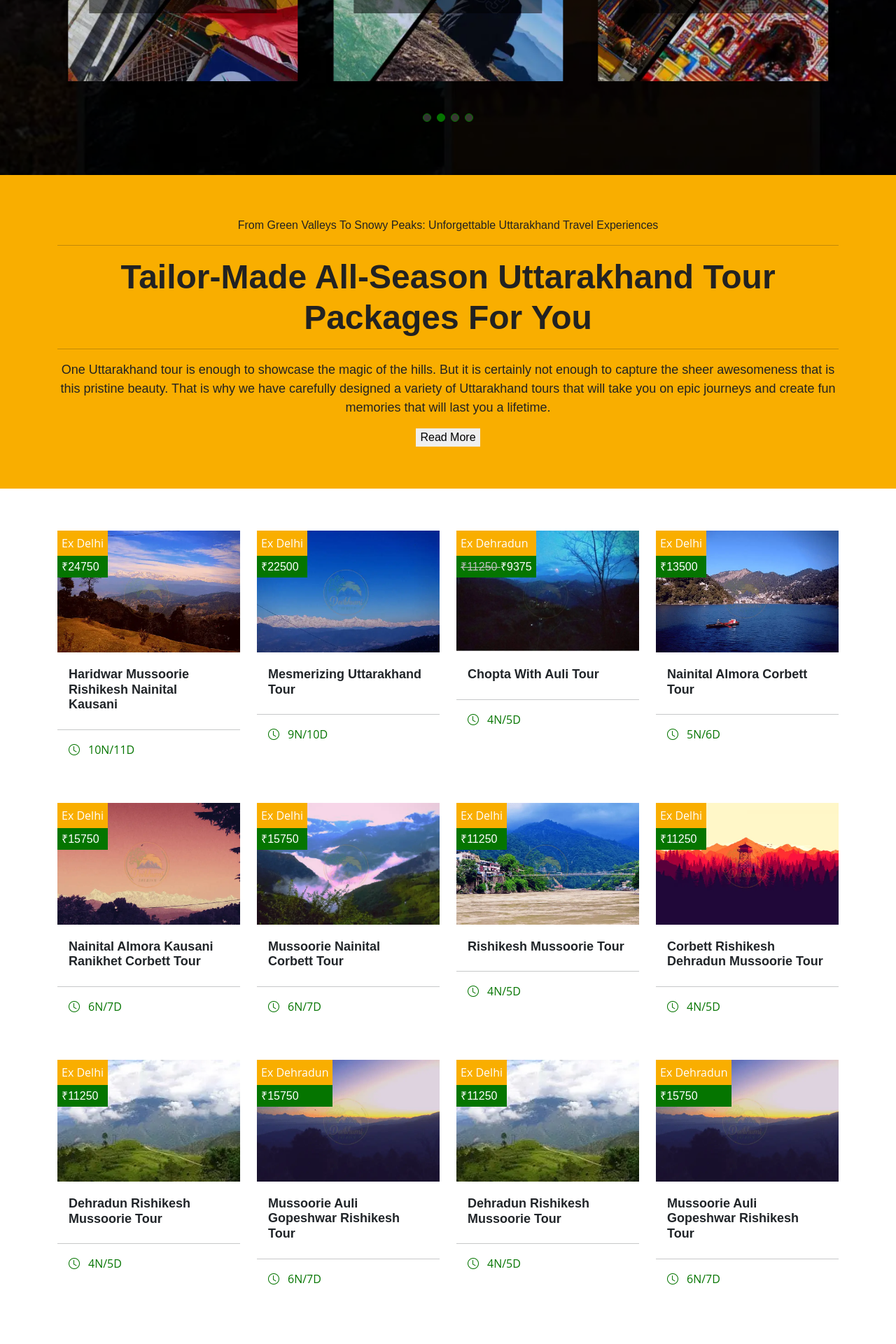
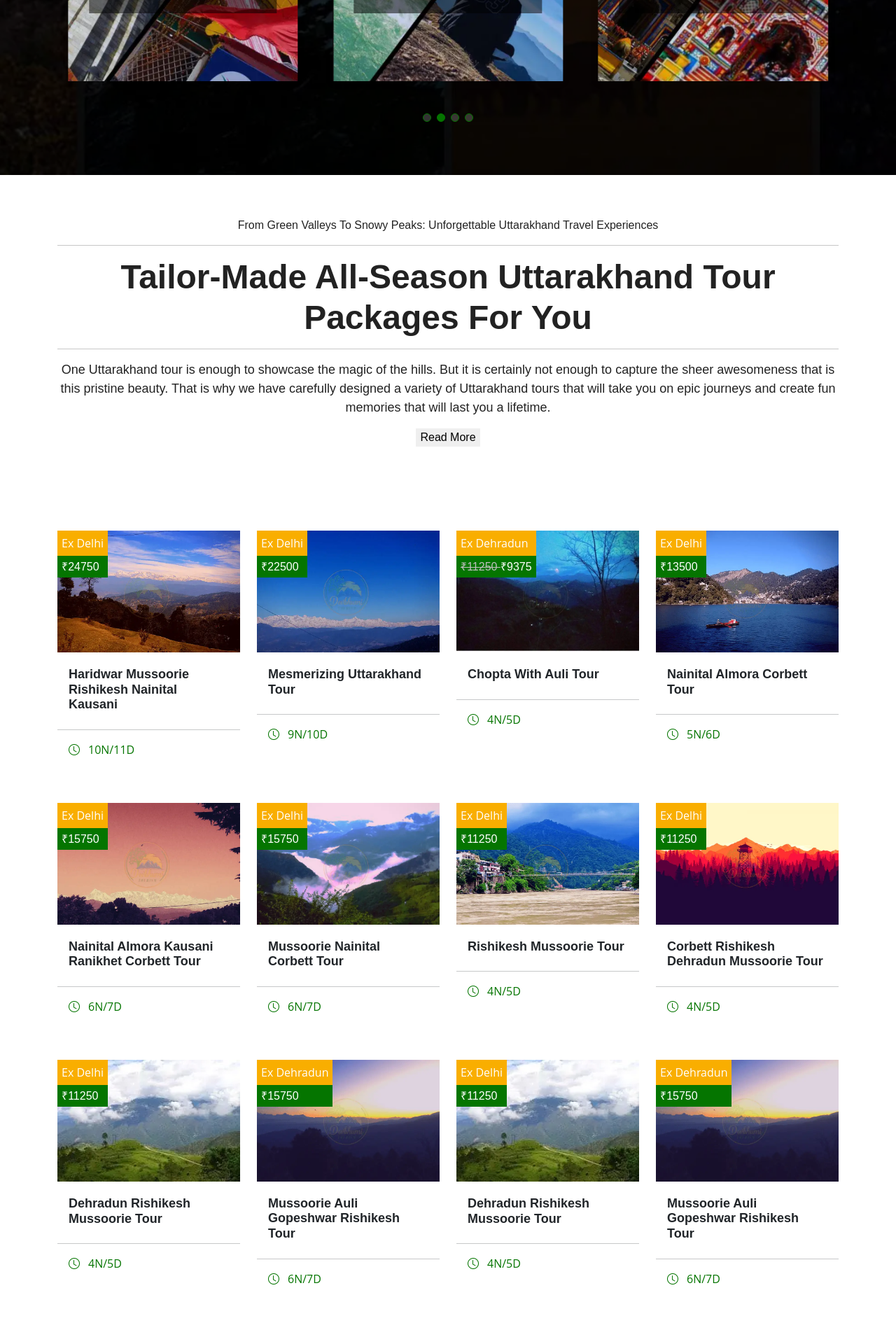
Before and after one commit to sualsoft/devbhumitourism, a Jekyll site: the page built from index.markdown, in a window 1280 px wide. Shown: the part 780-2700 px from the top of the page at 70% size. Built offline with Jekyll 4.4.1, drawn with Linux system fonts in a browser that asks for light colours; some web fonts are replaced.

Commit message:
Update home.html

```diff
--- a/_layouts/home.html
+++ b/_layouts/home.html
@@ -200,7 +200,7 @@
         </div>
       </section>
 
-      <section class="content-section bg-orange">
+      <section class="content-section">
         <div class="container text-center">
           <hp>
             From Green Valleys To Snowy Peaks: Unforgettable Uttarakhand Travel Experiences
@@ -372,7 +372,7 @@
         </div>
      </section>
 
-      <section class="package bg-grey">
+      <section class="package">
         <div class="container">
           <div class="row justify-content-center">
             <div class="col-lg-3 col-md-4 mb-5">
@@ -626,31 +626,31 @@
             custom Uttarakhand tours.
           </p>
           <div class="row justify-content-center">
-            <div class="col-lg-3 mt-5">
+            <div class="col-lg-2 mt-3">
               <a href="/" class="pkg-btn">
                 <i class="bi bi-gift"></i> Uttarakhand Tours Ex Delhi
               </a>
             </div>
 
-            <div class="col-lg-3 mt-5">
+            <div class="col-lg-2 mt-3">
               <a href="/" class="pkg-btn">
                 <i class="bi bi-gift"></i> Uttarakhand Tours Ex Haridwar
               </a>
             </div>
 
-            <div class="col-lg-3 mt-5">
+            <div class="col-lg-2 mt-3">
               <a href="/" class="pkg-btn">
                 <i class="bi bi-gift"></i> All Uttarakhand Tours
               </a>
             </div>
 
-            <div class="col-lg-3 mt-5">
+            <div class="col-lg-2 mt-3">
               <a href="/" class="pkg-btn">
                 <i class="bi bi-gift"></i> Uttarakhand Tours Ex Dehradun
               </a>
             </div>
 
-            <div class="col-lg-3 mt-5">
+            <div class="col-lg-2 mt-3">
               <a href="/" class="pkg-btn">
                 <i class="bi bi-gift"></i> Uttarakhand Tours Ex Kathgodam
               </a>
@@ -660,7 +660,7 @@
         </div> </div>
       </section>
 
-      <section class="content-section bg-green">
+      <section class="content-section">
         <div class="container text-center">
           <p>
             Unveiling the Spiritual Journey through the Sacred Quadrilateral
@@ -826,31 +826,31 @@
           </p>
         </div>
   <div class="row justify-content-center">
-            <div class="col-lg-3 mt-5">
+            <div class="col-lg-2 mt-3">
               <a href="/" class="pkg-btn">
                 <i class="bi bi-gift"></i> Uttarakhand Tours Ex Delhi
               </a>
             </div>
 
-            <div class="col-lg-3 mt-5">
+            <div class="col-lg-2 mt-3">
               <a href="/" class="pkg-btn">
                 <i class="bi bi-gift"></i> Uttarakhand Tours Ex Haridwar
               </a>
             </div>
 
-            <div class="col-lg-3 mt-5">
+            <div class="col-lg-2 mt-3">
               <a href="/" class="pkg-btn">
                 <i class="bi bi-gift"></i> All Uttarakhand Tours
               </a>
             </div>
 
-            <div class="col-lg-3 mt-5">
+            <div class="col-lg-2 mt-3">
               <a href="/" class="pkg-btn">
                 <i class="bi bi-gift"></i> Uttarakhand Tours Ex Dehradun
               </a>
             </div>
 
-            <div class="col-lg-3 mt-5">
+            <div class="col-lg-2 mt-3">
               <a href="/" class="pkg-btn">
                 <i class="bi bi-gift"></i> Uttarakhand Tours Ex Kathgodam
               </a>
@@ -951,7 +951,7 @@
         </div>
       </section>
 
-      <section class="content-section bg-black quote">
+      <section class="content-section bg-black text-light">
         <div class="container text-center col-lg-10">
           <p>Get A Free, Well-Crafted, And Highly Competitive Quote Within 24
               Hours. </p><hr />
```
